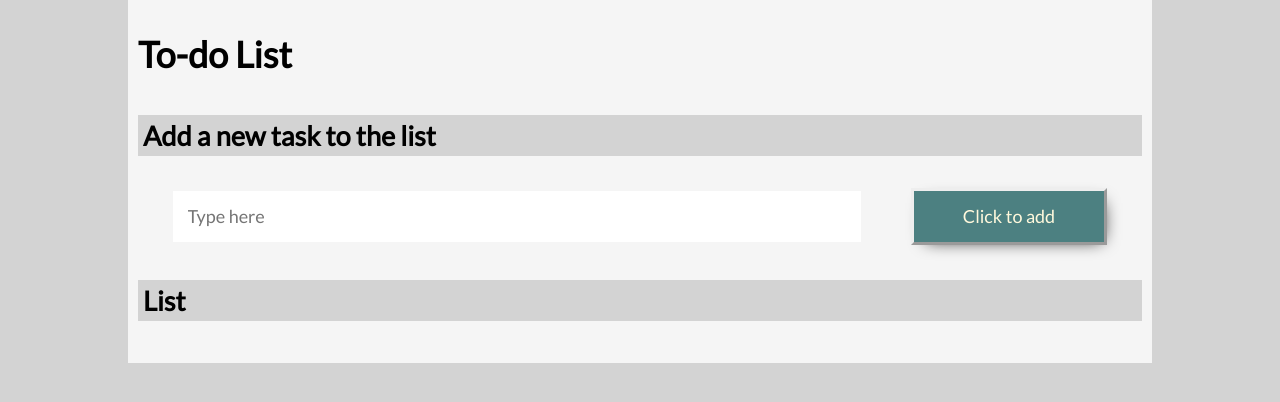
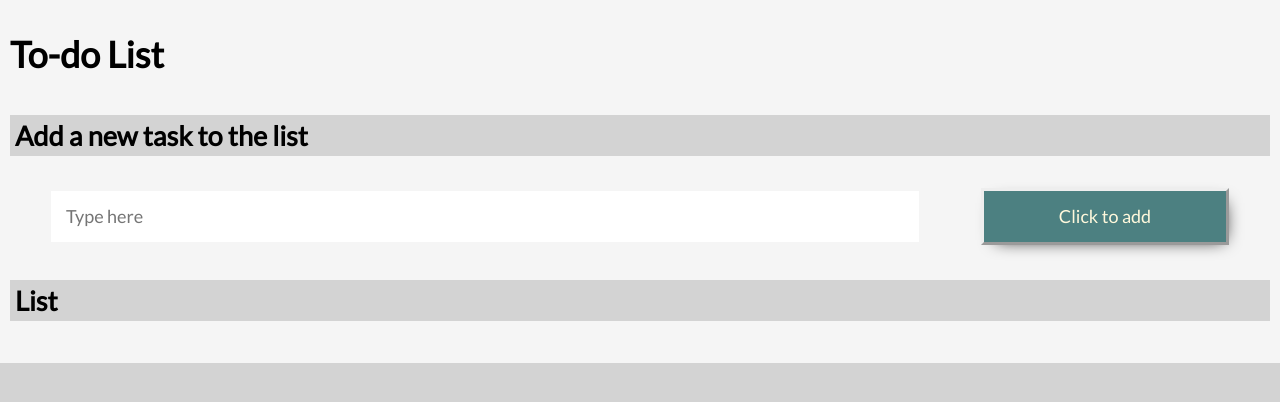
Before and after one commit to Gosia-Ras/task-list, a plain HTML site: page index.html in a window 1280 px wide. Drawn offline with nearby package versions, Linux system fonts and the light colour scheme.

Commit message:
margin and width property removed from container

```diff
--- a/css/container.css
+++ b/css/container.css
@@ -1,7 +1,4 @@
 .container {
-    margin: 0 auto;
-    max-width: 1024px;
-    width: 100%;
     background-color: whitesmoke;
     padding: 10px;
 }
```
